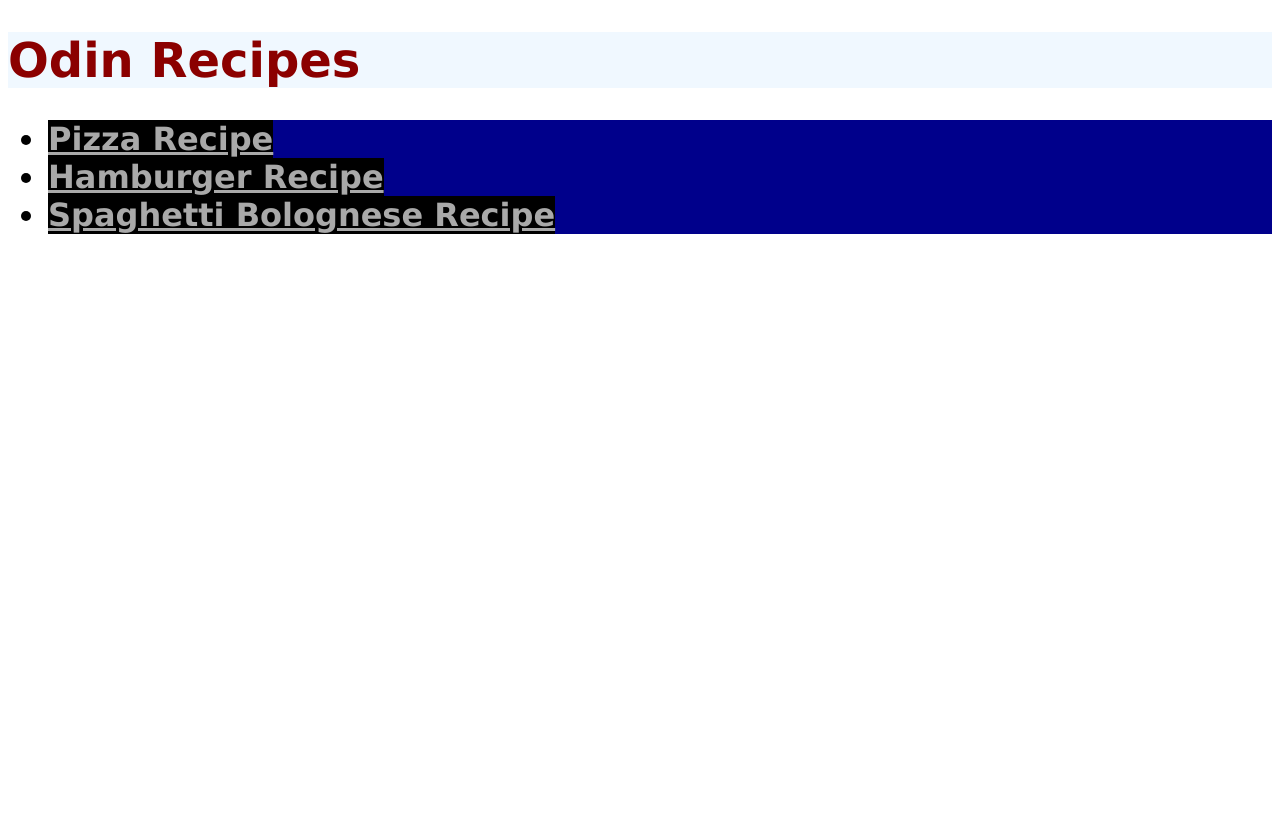
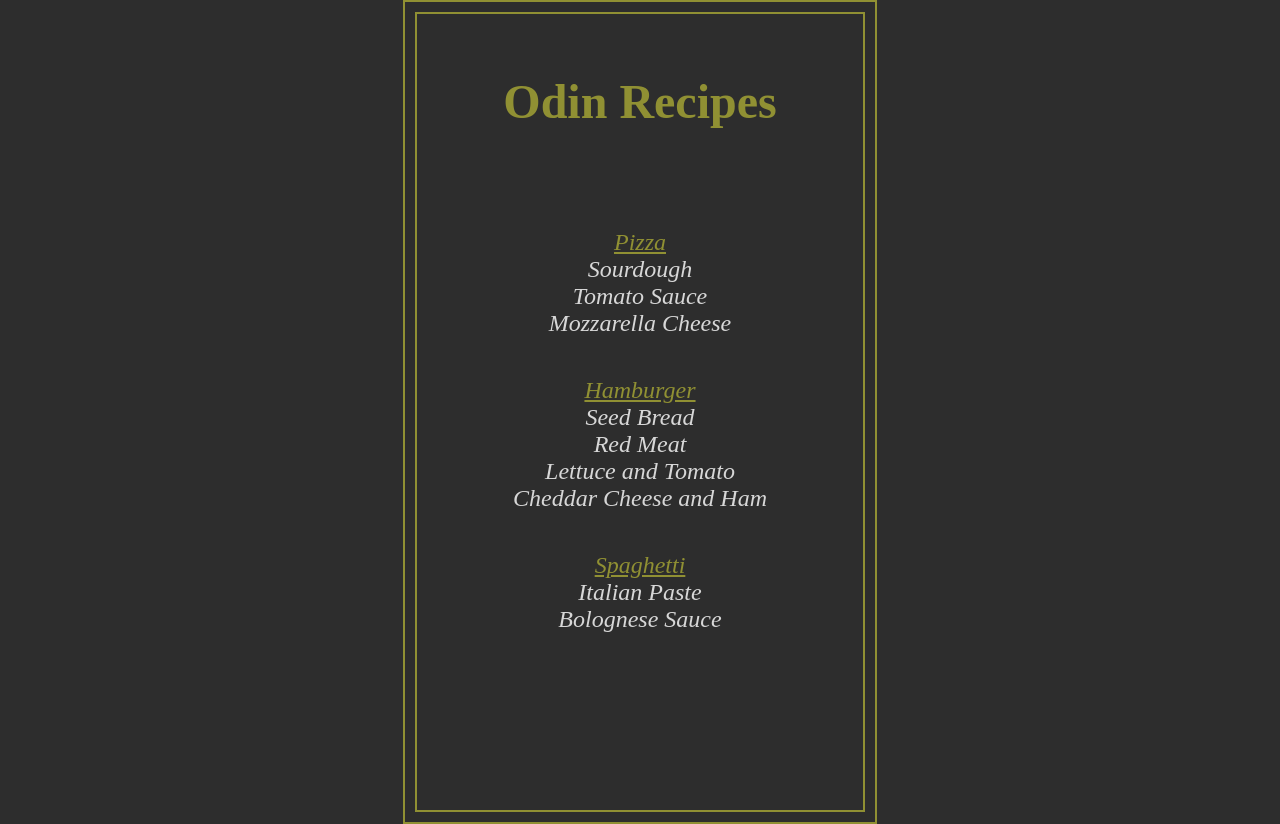
Before and after one commit to MT-75/odin-recipes, a plain HTML site: page index.html in a window 1280 px wide. Before the commit the page ends 800 px from the top, so only its background shows below. Drawn offline with Linux system fonts and the light colour scheme.

Commit message:
Feat: add style to Home Page

```diff
--- a/index.html
+++ b/index.html
@@ -7,14 +7,34 @@
     <link rel="stylesheet" href="styles.css">
 </head>
 <body>
-    <h1>Odin Recipes</h1>
 
-    <ul>
-        <li><a href="recipes/pizza.html">Pizza Recipe</a></li>
-        <li><a href="recipes/hamburger.html">Hamburger Recipe</a></li>
-        <li><a href="recipes/spaghetti-bolognese.html">Spaghetti Bolognese Recipe</a></li>
-    </ul>
+    <div class="menu-container">
+        <h1 class="menu-title">Odin Recipes</h1>
 
+        <ul class="menu-list">
+            <li class="recipe"><a href="recipes/pizza.html">Pizza</a>
+                <ul class="ingredients">
+                    <li>Sourdough</li>
+                    <li>Tomato Sauce</li>
+                    <li>Mozzarella Cheese</li>
+                </ul>
+            </li>
+            <li class="recipe"><a href="recipes/hamburger.html">Hamburger</a>
+                <ul class="ingredients">
+                    <li>Seed Bread</li>
+                    <li>Red Meat</li>
+                    <li>Lettuce and Tomato</li>
+                    <li>Cheddar Cheese and Ham</li>
+                </ul>
+            </li>
+            <li class="recipe"><a href="recipes/spaghetti-bolognese.html">Spaghetti</a>
+                <ul class="ingredients">
+                    <li>Italian Paste</li>
+                    <li>Bolognese Sauce</li>
+                </ul>
+            </li>
+        </ul>
+    </div>
 
 </body>
 </html>
--- a/styles.css
+++ b/styles.css
@@ -1,29 +1,51 @@
 * {
-    font-family: Verdana, Geneva, Tahoma, sans-serif;
+    padding: 0;
+    margin: 0;
+    box-sizing: border-box;
 }
 
-h1 {
+body {
+    background-color: rgb(45, 45, 45);
+    border: 2px solid rgb(144, 144, 51);
+    padding: 10px;
+    margin: 0px auto;
+    width: fit-content;
+}
+
+.menu-container {
+    border: 2px solid rgb(144, 144, 51);
+    margin: 0px auto;
+    padding: 20px;
+    color: rgb(144, 144, 51);
+    height: 800px;
+    width: 450px;
+}
+
+.menu-title {
+    margin: 40px auto 100px;
+    width: fit-content;
     font-size: 48px;
-    font-weight: bold;
-    color: darkred;
-    background-color: aliceblue;
+}
+
+.recipe {
+    text-align: center;
+    margin: 40px;
+    font-size: 24px;
+    font-style: italic;
+}
+
+.menu-list a{
+    color: rgb(144, 144, 51);
+}
+
+.ingredients li {
+    color: rgb(215, 215, 215);
+}
+
+.menu-list {
+    margin-bottom: 20px;
 }
 
 ul {
-    background-color: white;
-    font-size: 32px;
+    list-style-type: none;
 }
-
-li {
-    background-color: darkblue;
-    font-weight: 700;
-}
-
-a {
-    color: darkgray;
-    background-color: black;
-}
-
-img {
-    border-radius: 2%;
-}
```
Also changed, not shown: recipes/hamburger.html (+1 -1 lines), recipes/pizza.html (+1 -1 lines), recipes/spaghetti-bolognese.html (+1 -1 lines).
